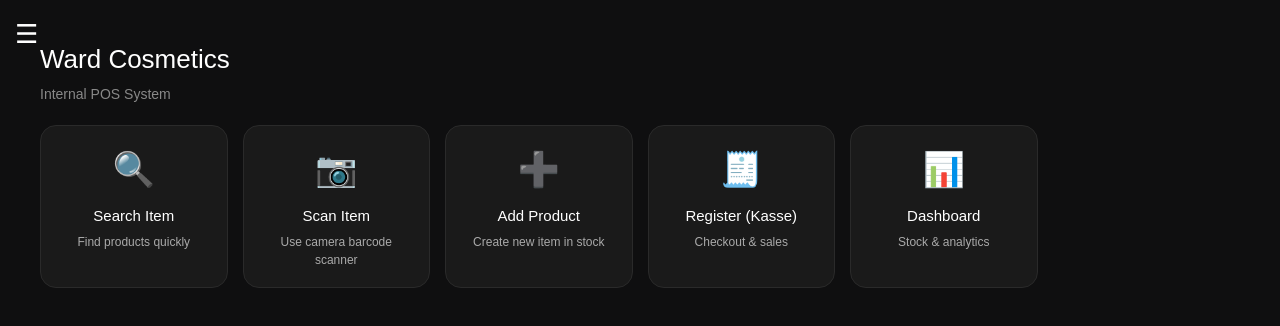
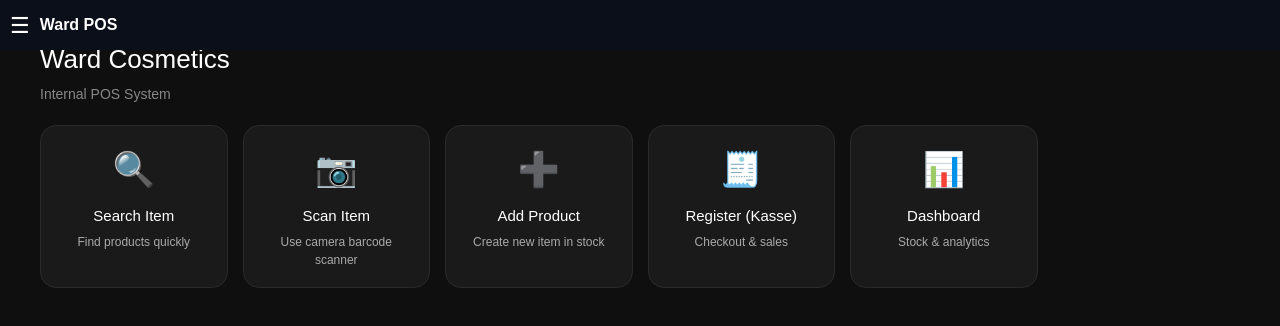
Before and after one commit to AmaniElTrabulsi/ward_cosmetics, a Next.js app: page / in a window 1280 px wide. Shown: the top 326 px of the page. Built offline with nearby package versions, Linux system fonts and the light colour scheme.

Commit message:
fixed issues with cam

```diff
--- a/components/Sidebar.tsx
+++ b/components/Sidebar.tsx
@@ -7,77 +7,89 @@ export default function Sidebar() {
   const [open, setOpen] = useState(false);
   const router = useRouter();
 
-  const menu = [
-    { name: "Home", path: "/" },
-    { name: "Search", path: "/search" },
-    { name: "Register", path: "/register" },
-    { name: "Add Product", path: "/admin/add-product" },
-  ];
+  const go = (path: string) => {
+    router.push(path);
+    setOpen(false);
+  };
 
   return (
     <>
-      {/* BURGER BUTTON */}
-      <button style={styles.burger} onClick={() => setOpen(true)}>
+      {/* TOP BAR */}
+      <div style={styles.top}>
+        <button onClick={() => setOpen(true)} style={styles.burger}>
           ☰
         </button>
+        <div style={styles.logo}>Ward POS</div>
+      </div>
 
       {/* OVERLAY */}
       {open && (
-        <div style={styles.overlay} onClick={() => setOpen(false)}>
-          <div style={styles.sidebar} onClick={(e) => e.stopPropagation()}>
-            <h3 style={{ marginBottom: 20 }}>Menu</h3>
+        <div style={styles.overlay} onClick={() => setOpen(false)} />
+      )}
 
-            {menu.map((item) => (
+      {/* DRAWER */}
       <div
-                key={item.path}
-                style={styles.item}
-                onClick={() => {
-                  router.push(item.path);
-                  setOpen(false);
+        style={{
+          ...styles.drawer,
+          transform: open ? "translateX(0)" : "translateX(-100%)",
         }}
       >
-                {item.name}
+        <button onClick={() => go("/")}>Home</button>
+        <button onClick={() => go("/search")}>Search</button>
+        <button onClick={() => go("/register")}>Register</button>
+        <button onClick={() => go("/admin/add-product")}>
+          Add Product
+        </button>
       </div>
-            ))}
-          </div>
-        </div>
-      )}
     </>
   );
 }
 
 const styles: any = {
+  top: {
+    position: "fixed",
+    top: 0,
+    left: 0,
+    right: 0,
+    height: 50,
+    background: "#0b0f19",
+    display: "flex",
+    alignItems: "center",
+    padding: "0 10px",
+    zIndex: 1000,
+  },
+
   burger: {
-    position: "fixed",
-    top: 15,
-    left: 15,
-    fontSize: 26,
-    background: "transparent",
+    fontSize: 22,
+    background: "none",
     border: "none",
     color: "white",
-    zIndex: 1000,
+  },
+
+  logo: {
+    marginLeft: 10,
+    fontWeight: "bold",
   },
 
   overlay: {
     position: "fixed",
-    top: 0,
-    left: 0,
-    width: "100%",
-    height: "100%",
-    backgroundColor: "rgba(0,0,0,0.6)",
+    inset: 0,
+    background: "rgba(0,0,0,0.5)",
     zIndex: 999,
   },
 
-  sidebar: {
-    width: 250,
+  drawer: {
+    position: "fixed",
+    top: 50,
+    left: 0,
+    width: 220,
     height: "100%",
-    backgroundColor: "#111",
-    padding: 20,
-  },
-
-  item: {
+    background: "#111827",
     padding: 10,
-    cursor: "pointer",
-    borderBottom: "1px solid #333",
+    display: "flex",
+    flexDirection: "column",
+    gap: 10,
+    zIndex: 1001,
+    transition: "0.3s",
   },
 };
--- a/package.json
+++ b/package.json
@@ -10,6 +10,7 @@
   },
   "dependencies": {
     "@supabase/supabase-js": "^2.107.0",
+    "@zxing/browser": "^0.2.0",
     "next": "16.2.7",
     "react": "19.2.4",
     "react-dom": "19.2.4"
```
Also changed, not shown: 1 other file (tests, documents, lock files or other folders). Lines whose indentation alone changed are shown as unchanged.
